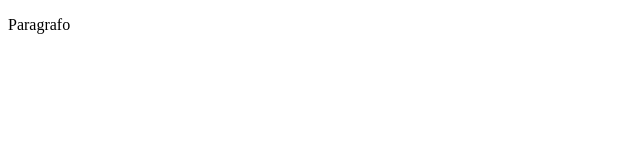
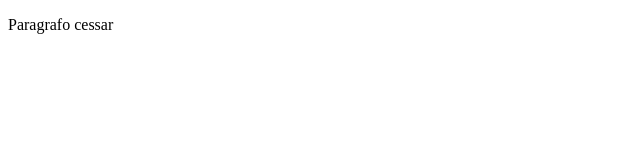
Before and after one commit to cesar1501/meu-site, a plain HTML site: page index.html in a window 1280 px wide. Shown: the full height of the page, 0-640 px from the left. Drawn offline with Linux system fonts and the light colour scheme.

Commit message:
paragrafo

```diff
--- a/index.html
+++ b/index.html
@@ -4,6 +4,6 @@
 	<title>Projeto inicial</title>
 </head>
 <body>
-<p>Paragrafo</p>
+<p>Paragrafo cessar</p>
 </body>
 </html>
```
